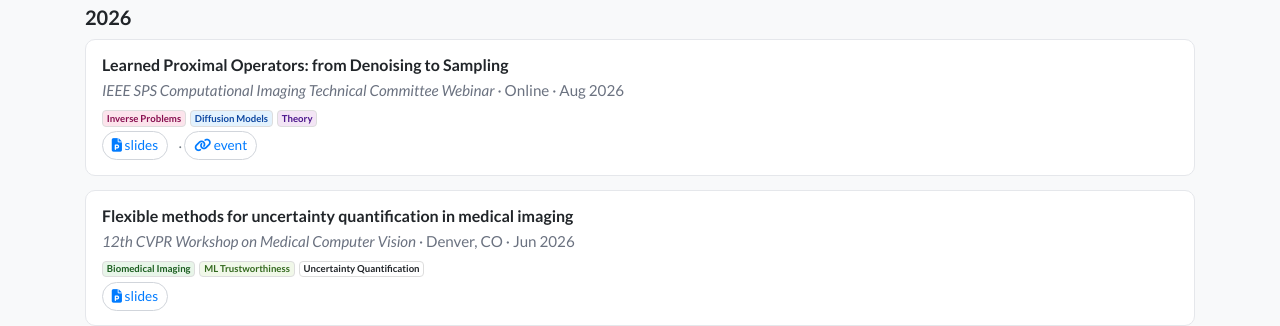
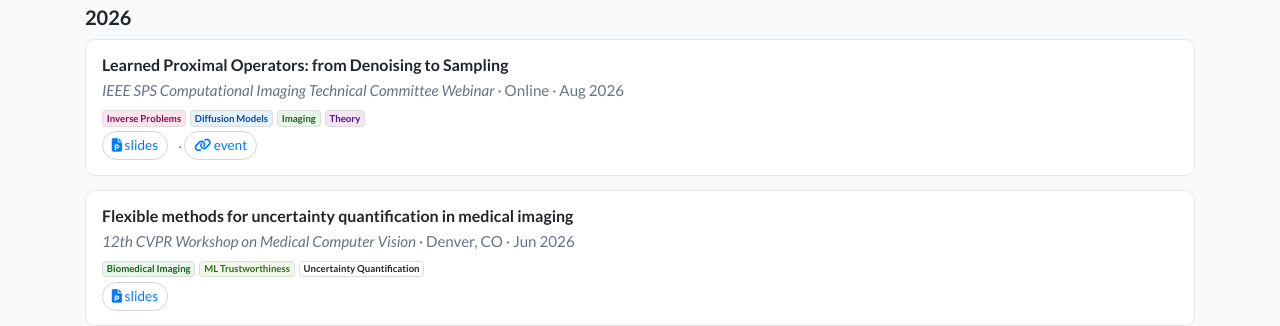
Before and after one commit to jsulam/jsulam.github.io, a Jekyll site: the page built from talks.html, in a window 1280 px wide and 900 px high. Shown: the part 154-480 px from the top of the window. Built offline with Jekyll 4.4.1, drawn with Linux system fonts in a browser that asks for light colours; nearby versions of some CDN libraries; a style sheet for code colours, icons or effects is not loaded.

Commit message:
Add Imaging tag to the IEEE SPS webinar talk

```diff
--- a/_data/talks.yml
+++ b/_data/talks.yml
@@ -8,6 +8,7 @@
   topics:
     - Inverse Problems
     - Diffusion Models
+    - Imaging
     - Theory
 
 - title: "Flexible methods for uncertainty quantification in medical imaging"
```
